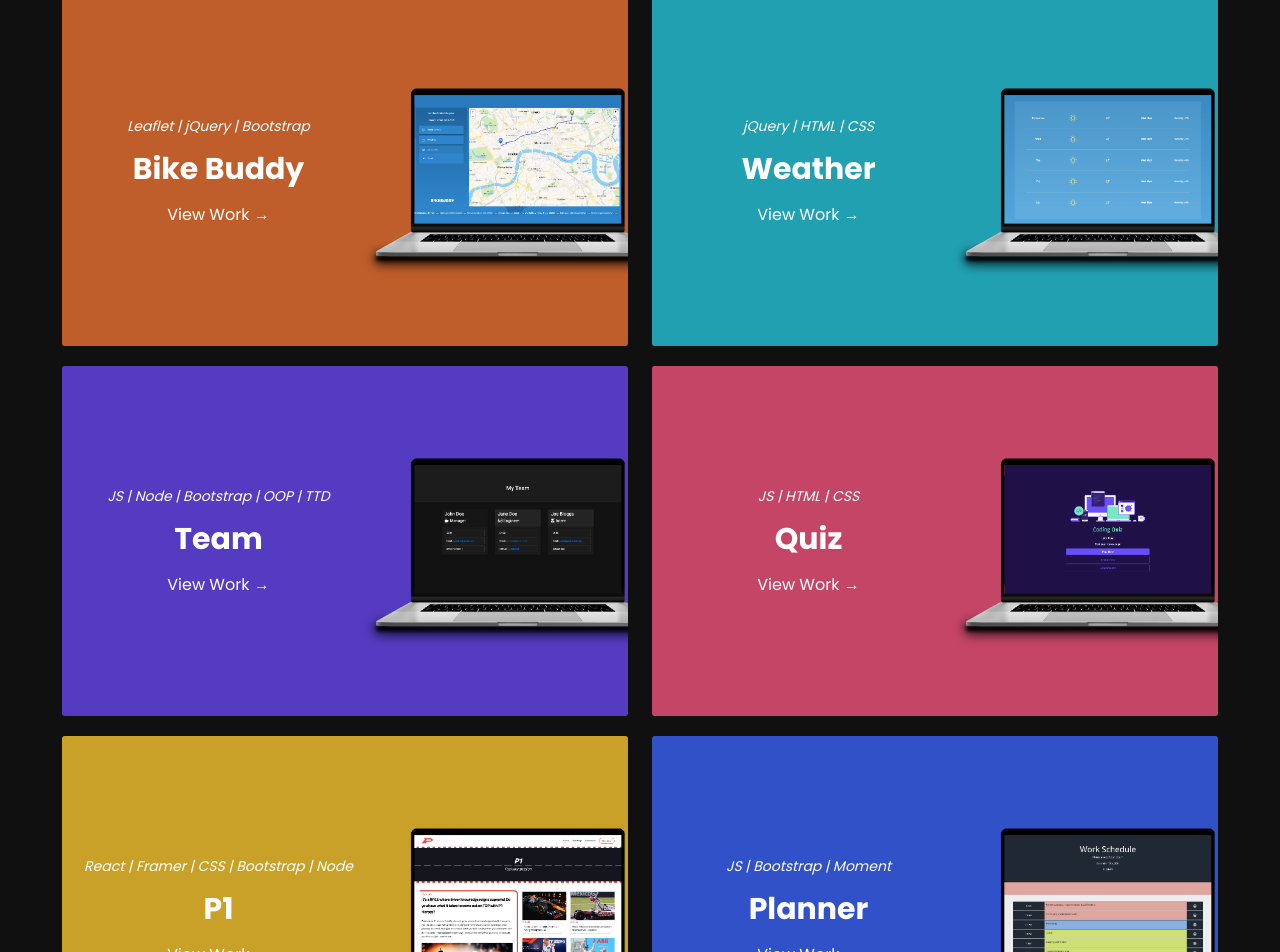
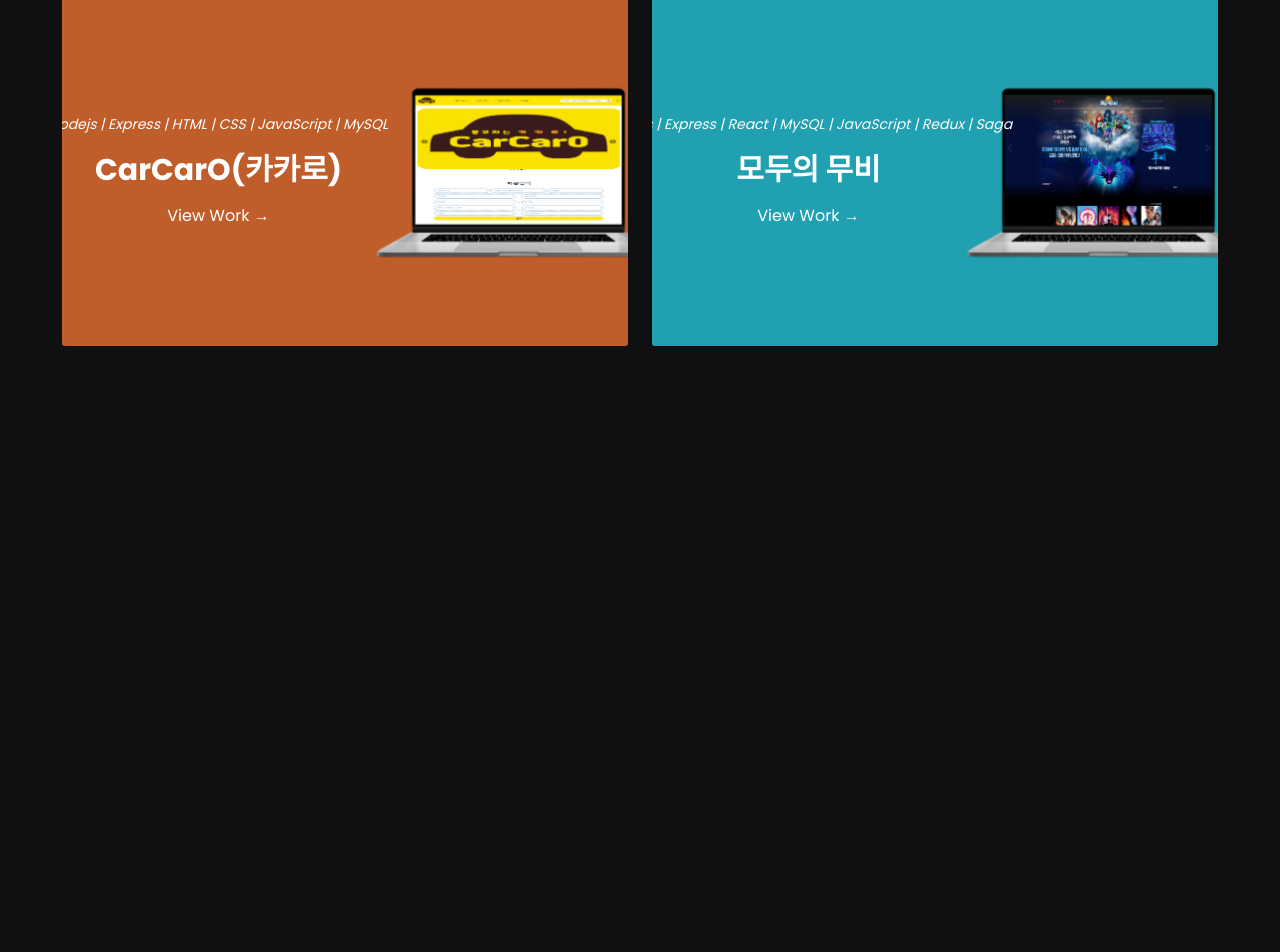
Before and after one commit to SonGangMin/SonGangMin.github.io, a React (Create React App) app: page /portfolio in a window 1280 px wide. Shown: the part 400-1352 px from the top of the page. After the commit the page ends 816 px from the top, so only its background shows below. Built offline with nearby package versions, Linux system fonts and the light colour scheme.

Commit message:
프로젝트 추가

```diff
--- a/src/components/NavLinks.js
+++ b/src/components/NavLinks.js
@@ -8,7 +8,10 @@ const NavLinks = () => {
   const [isMenuOpen, setIsMenuOpen] = useState(false);
   return (
     <>
-      <button className="dropdown-toggle" onClick={() => setIsMenuOpen(!isMenuOpen)}>
+      <button
+        className="dropdown-toggle"
+        onClick={() => setIsMenuOpen(!isMenuOpen)}
+      >
         {isMenuOpen ? (
           <img className="closeMenu" src={closeMenu} alt="Close" />
         ) : (
@@ -23,7 +26,7 @@ const NavLinks = () => {
           About
         </NavLink>
         <NavLink to="/portfolio" onClick={() => setIsMenuOpen(false)}>
-          Portfolio
+          Project
         </NavLink>
         <NavLink to="/contact" onClick={() => setIsMenuOpen(false)}>
           Contact
--- a/src/components/Project.js
+++ b/src/components/Project.js
@@ -4,7 +4,16 @@ import Modal from "react-modal";
 import { useState } from "react";
 import closeModal from "../images/close.svg";
 
-const Project = ({ technologies, title, image, color, id, github, deployed, description }) => {
+const Project = ({
+  technologies,
+  title,
+  image,
+  color,
+  id,
+  github,
+  deployed,
+  description,
+}) => {
   const [ref, inView] = useInView({
     threshold: 0.5,
     triggerOnce: true,
@@ -56,7 +65,7 @@ const Project = ({ technologies, title, image, color, id, github, deployed, desc
             padding: "60px",
             display: "flex",
             flexDirection: "column",
-            width: "400px",
+            width: "450px",
             top: "50%",
             left: "50%",
             right: "auto",
@@ -67,13 +76,24 @@ const Project = ({ technologies, title, image, color, id, github, deployed, desc
           },
         }}
       >
-        <img src={closeModal} className="closeMenu closeModal" onClick={handleCloseModal} alt="Close"></img>
+        <img
+          src={closeModal}
+          className="closeMenu closeModal"
+          onClick={handleCloseModal}
+          alt="Close"
+        ></img>
         <h3 className="modalTitle">{title}</h3>
-        <p className="projectDescription">{description}</p>
+        <div
+          className="projectDescription"
+          dangerouslySetInnerHTML={{ __html: description }}
+        />
         <button className="btn" onClick={() => (window.location.href = github)}>
           GitHub Repo
         </button>
-        <button className="btn" onClick={() => (window.location.href = deployed)}>
+        <button
+          className="btn"
+          onClick={() => (window.location.href = deployed)}
+        >
           Live Link
         </button>
       </Modal>
--- a/src/pages/portfolio/Portfolio.js
+++ b/src/pages/portfolio/Portfolio.js
@@ -20,7 +20,7 @@ const Portfolio = () => {
 
   return (
     <section className="portfolio">
-      <PageHeader title="Portfolio" description="View my work" />
+      <PageHeader title="Project" description="View my work" />
       <div className="row">
         <ProjectList />
       </div>
--- a/src/pages/portfolio/projectsData.json
+++ b/src/pages/portfolio/projectsData.json
@@ -1,64 +1,22 @@
 [
   {
-    "title": "Bike Buddy",
-    "image": "./projectImages/bike.png",
-    "description": "I was responsible for the routing functionality of Bike Buddy, an application that helps parents and guardians keep their children safe while cycling. Utilises the Leaflet.js library and TomTom Routing/Reverse Geolocation API's to create an interactive and visually appealing map that allows a user to plot a route, taking into account various factors such as traffic levels, bicycle lanes, and elevation.",
-    "technologies": "Leaflet | jQuery | Bootstrap",
-    "github": "https://github.com/mdyeates/bike-buddy",
-    "deployed": "https://norrinradd8.github.io/bike_buddy/",
+    "title": "CarCarO(카카로)",
+    "image": "./projectImages/CarCarO.png",
+    "description": "2023.04.19 ~ 2023.05.11 약 3주의 기간동안 본인(팀장)을 포함 총 4명이 진행한 1차 프로젝트로, Nodejs,Express,HTML,CSS,JavaScript,MySQL 을 사용하여 만든 중고차 거래 사이트입니다. <br />저는 내차 찾기,커뮤니티,아이디/비밀번호 찾기, 관리자 회원관리, 관리자 게시판관리,마이페이지 기능을 담당하였습니다",
+    "technologies": "Nodejs | Express | HTML | CSS | JavaScript | MySQL",
+    "github": "https://github.com/SonGangMin/CarCarO",
+    "deployed": "http://docs.yi.or.kr:3004/",
     "bgcolor": "#f37737",
     "id": "1"
   },
   {
-    "title": "Weather",
-    "image": "./projectImages/weather.png",
-    "technologies": "jQuery | HTML | CSS",
-    "description": " This dashboard uses the OpenWeatherMap API to retrieve detailed weather data, including the city name, date, weather icon, temperature, humidity, and wind speed. The dashboard has a 5-day forecast feature and a search history feature that saves past searches for easy access. It also has a dark/light theme that changes the look of the page based on day or night in the searched location and uses the geolocation API to automatically determine the user's current location and display the weather.",
-    "github": "https://github.com/mdyeates/weather-app",
-    "deployed": "https://mdyeates.github.io/weather-app/",
+    "title": "모두의 무비",
+    "image": "./projectImages/Modoo.png",
+    "technologies": "Nodejs | Express | React | MySQL | JavaScript | Redux | Saga",
+    "description": "2023.06.23 ~ 2023.08.03 약 6주의 기간동안 저 포함 총 5명이 진행한 2차프로젝트로, Nodejs,Express, React, MySQL, JavaScript, Redux, Saga를 사용하여 만든 롯데사이트의 기능에 추가적으로 모임,채팅기능을 추가한 클론코딩 사이트입니다.<br /> 저는 회원가입/로그인, 모임, 마이페이지, 관리자모임&문의페이지, 관리자페이지 속 차트 기능을 담당하였습니다. ",
+    "github": "https://github.com/SonGangMin/ModooMovie",
+    "deployed": "http://docs.yi.or.kr:3000/",
     "bgcolor": "#29cbe0",
     "id": "2"
-  },
-  {
-    "title": "Team",
-    "image": "./projectImages/team.png",
-    "technologies": "JS | Node | Bootstrap | OOP | TTD",
-    "description": "Team Dashboard is a Node command-line application that takes in information about employees to generate a dynamic HTML web page.",
-    "github": "https://github.com/mdyeates/team-dashboard",
-    "deployed": "https://drive.google.com/file/d/1_atUXTM-L9r4NccsrPaaWqPyNu37ftwH/view",
-    "bgcolor": "#6c4bf4",
-    "id": "3"
-  },
-  {
-    "title": "Quiz",
-    "image": "./projectImages/quiz.png",
-    "technologies": "JS | HTML | CSS",
-    "description": "A quiz app on the fundamentals of JavaScript. There are 5 randomly selected multiple-choice questions and the user will have a time limit of 50 seconds. The remaining time will determine their score at the end. The user will be penalised by 10 seconds for every incorrect answer.",
-    "github": "https://github.com/mdyeates/coding-quiz",
-    "deployed": "https://mdyeates.github.io/coding-quiz/",
-    "bgcolor": "#f85781",
-    "id": "4"
-  },
-
-  {
-    "title": "P1",
-    "image": "./projectImages/P1.png",
-    "description": "Welcome to P1, your virtual pit stop for the latest updates and standings in the world of F1. But that's not all—we've also got the ultimate card game where driver knowledge is the key to victory.",
-    "technologies": "React | Framer | CSS | Bootstrap | Node",
-    "github": "https://github.com/Jake-W95/P1",
-    "deployed": "https://p1-heroes.netlify.app/",
-    "bgcolor": "#ffcc33",
-    "id": "1"
-  },
-
-  {
-    "title": "Planner",
-    "image": "./projectImages/planner.png",
-    "technologies": "JS | Bootstrap | Moment",
-    "description": "Make every hour count with this simple Daily Planner App. You can keep track of all important appointments during a normal 9-5 work day!",
-    "github": "https://github.com/mdyeates/daily-planner",
-    "deployed": "https://mdyeates.github.io/daily-planner/",
-    "bgcolor": "#3e67ff",
-    "id": "6"
   }
 ]
```
Also changed, not shown: public/projectImages/CarCarO.png (added), public/projectImages/Modoo.png (added).
